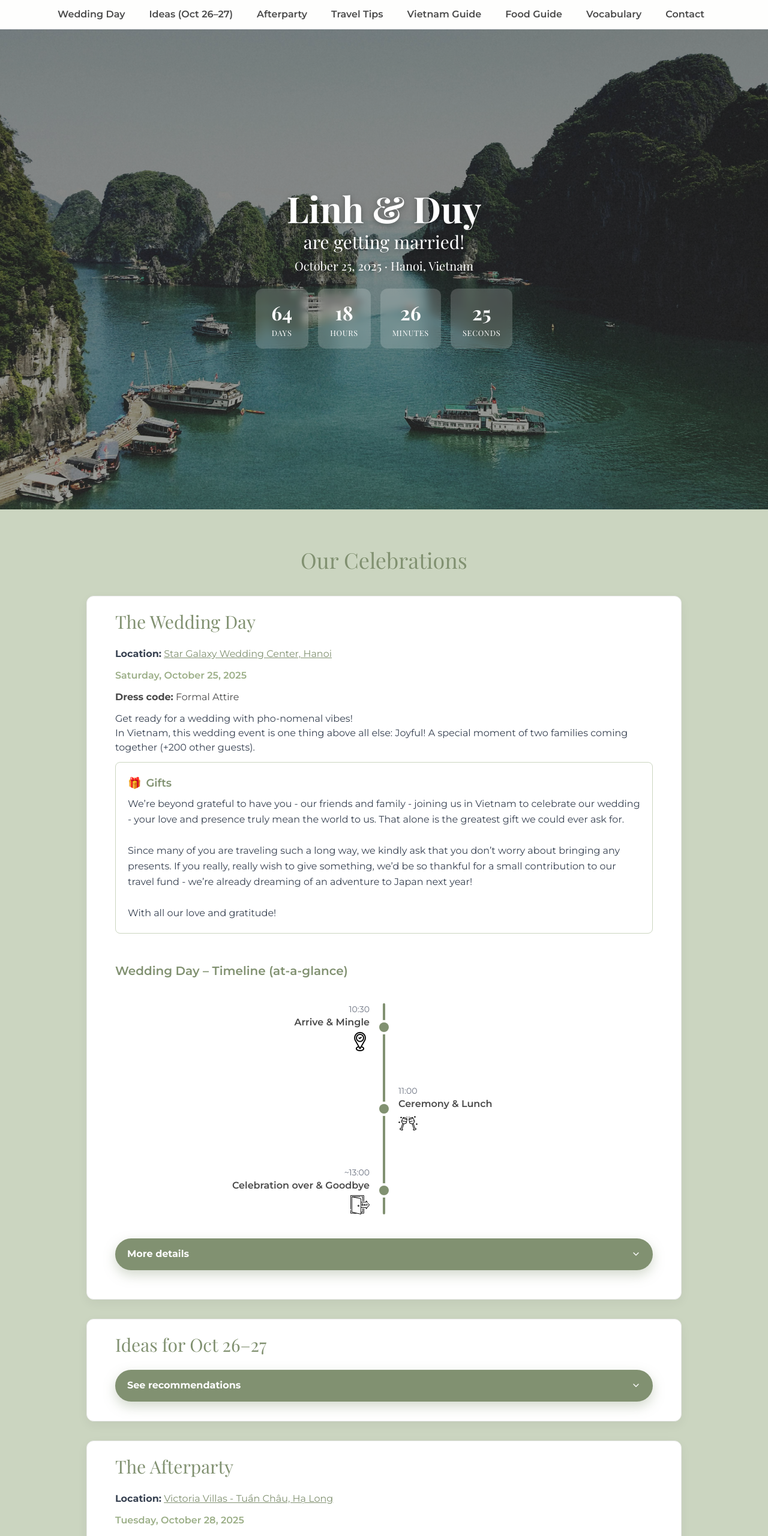
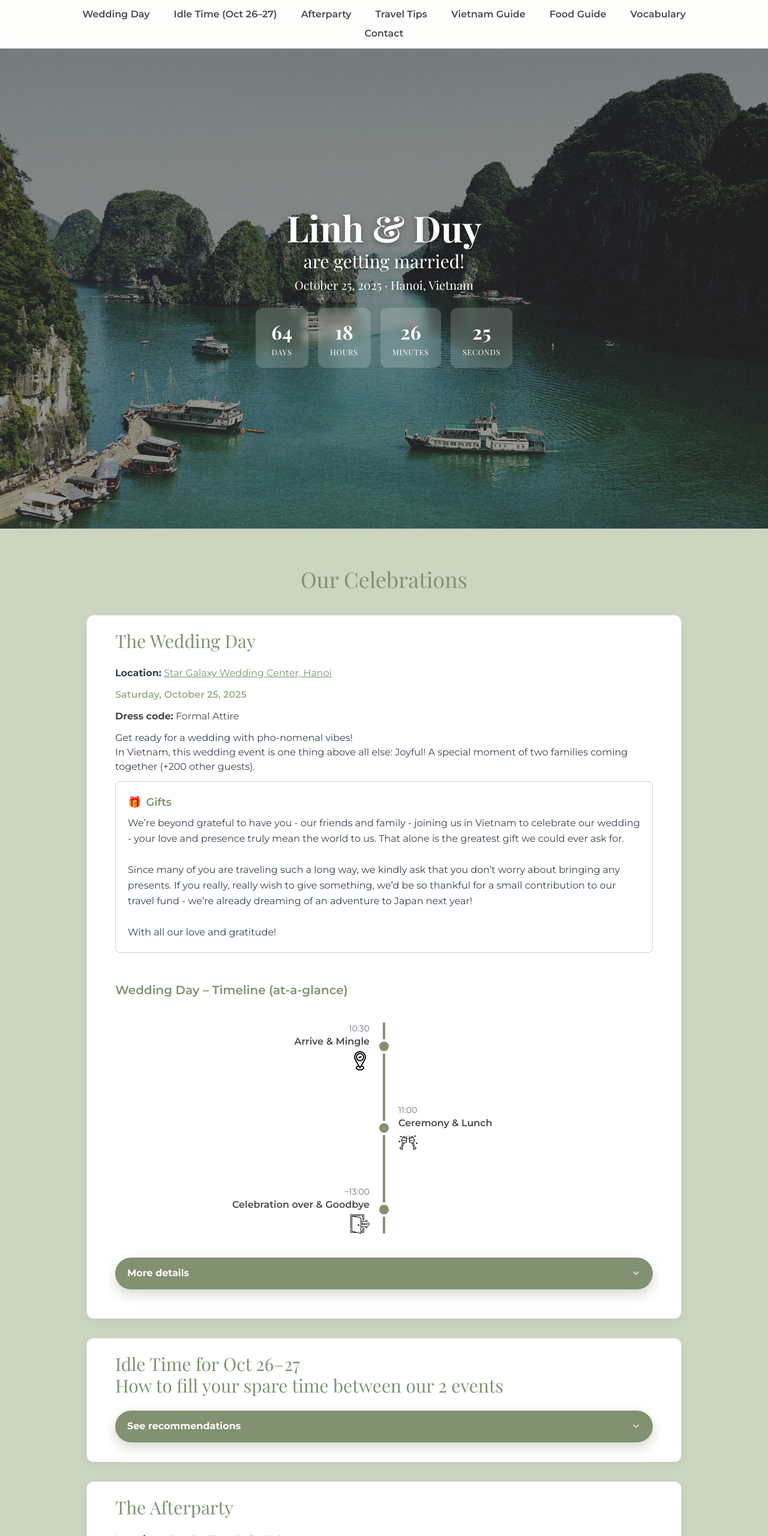
Before and after one commit to thuylinh0595per/linh-duy-wedding, a plain HTML site: page index.html in a window 1280 px wide. Shown: the top 2560 px of the page at 60% size. Drawn offline with nearby package versions, Linux system fonts and the light colour scheme.

```diff
--- a/index.html
+++ b/index.html
@@ -79,7 +79,7 @@
         <!-- Desktop-Menü -->
         <ul class="hidden md:flex flex-wrap items-center justify-center gap-2">
           <li><a class="px-4 py-2 rounded-full hover:bg-[var(--sage-600)] hover:text-white font-semibold" href="#events">Wedding Day</a></li>
-          <li><a class="px-4 py-2 rounded-full hover:bg-[var(--sage-600)] hover:text-white font-semibold" href="#ideas">Ideas (Oct 26–27)</a></li>
+          <li><a class="px-4 py-2 rounded-full hover:bg-[var(--sage-600)] hover:text-white font-semibold" href="#ideas">Idle Time (Oct 26–27)</a></li>
           <li><a class="px-4 py-2 rounded-full hover:bg-[var(--sage-600)] hover:text-white font-semibold" href="#afterparty">Afterparty</a></li>
           <li><a class="px-4 py-2 rounded-full hover:bg-[var(--sage-600)] hover:text-white font-semibold" href="travel.html">Travel Tips</a></li>
           <li><a class="px-4 py-2 rounded-full hover:bg-[var(--sage-600)] hover:text-white font-semibold" href="guide.html">Vietnam Guide</a></li>
@@ -94,7 +94,7 @@
                 max-h-[calc(100dvh-var(--header-h))] overflow-y-auto">
         <ul class="flex flex-col py-2">
           <li><a class="block px-4 py-3 hover:bg-[var(--sage-600)] hover:text-white font-semibold" href="#events">Wedding Day</a></li>
-          <li><a class="block px-4 py-3 hover:bg-[var(--sage-600)] hover:text-white font-semibold" href="#ideas">Ideas (Oct 26–27)</a></li>
+          <li><a class="block px-4 py-3 hover:bg-[var(--sage-600)] hover:text-white font-semibold" href="#ideas">Idle Time (Oct 26–27)</a></li>
           <li><a class="block px-4 py-3 hover:bg-[var(--sage-600)] hover:text-white font-semibold" href="#afterparty">Afterparty</a></li>
           <li><a class="block px-4 py-3 hover:bg-[var(--sage-600)] hover:text-white font-semibold" href="travel.html">Travel Tips</a></li>
           <li><a class="block px-4 py-3 hover:bg-[var(--sage-600)] hover:text-white font-semibold" href="guide.html">Vietnam Guide</a></li>
@@ -252,8 +252,8 @@
 
 <article id="ideas" data-anchor class="card mb-8" aria-labelledby="ideas-title">
   <div class="mx-auto max-w-4xl">
-    <h3 id="ideas-title" class="text-3xl text-[var(--sage-700)]">Ideas for Oct 26–27</h3>
-
+    <h3 id="ideas-title" class="text-3xl text-[var(--sage-700)]">Idle Time for Oct 26–27</h3>
+    <h3 id="ideas-title" class="text-3xl text-[var(--sage-700)]">How to fill your spare time between our 2 events</h3>
     <details class="group mt-6">
       <summary class="btn w-full justify-between">
         <span>See recommendations</span>
@@ -444,7 +444,7 @@
       </div>
 
       <p class="text-xs text-gray-500 mt-6">
-        Side note: On the 26th we’ll have the traditional bride pick-up with our families, and on the 27th we’ll be at the afterparty location in Tuần Châu Island to make sure everything is ready to welcome you!
+        Side note: We'll be occupied with family events on the 26th and then heading to Tuần Châu Island on the 27th to prepare for the celebration. We can't wait to welcome you and celebrate together soon!
       </p>
     </details>
   </div>
```
